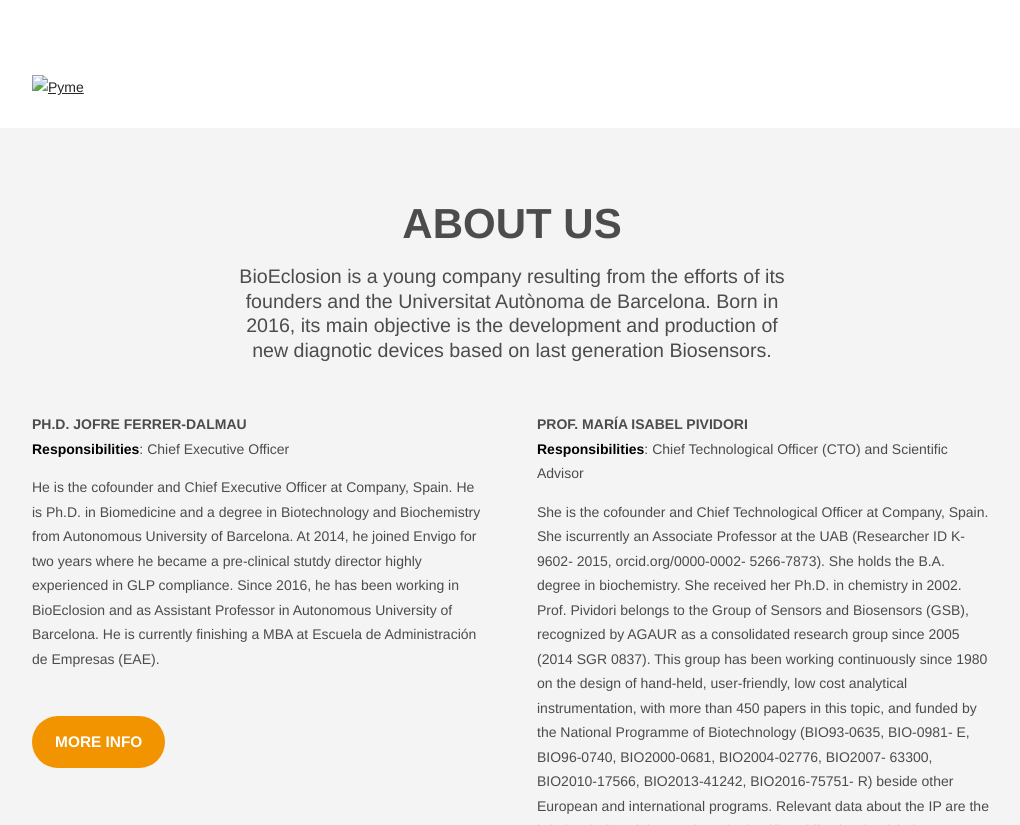
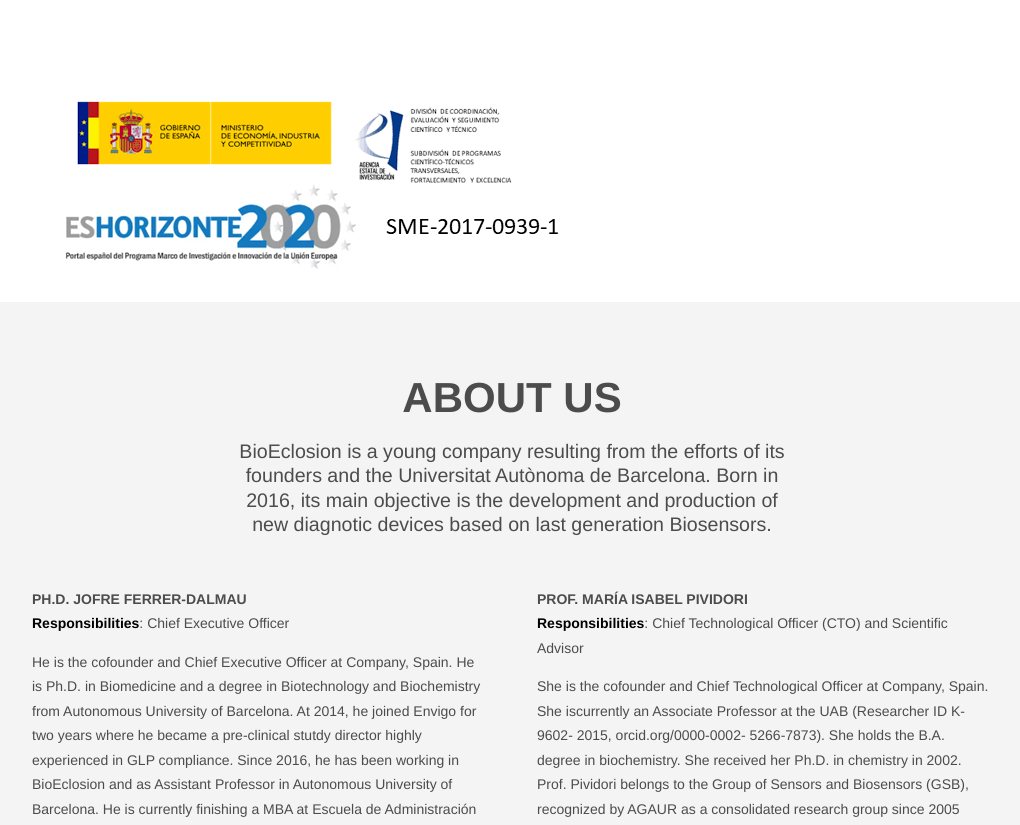
Before and after one commit to bioeclosion/bioeclosion.github.io, a plain HTML site: page index.html in a window 1280 px wide. Shown: the part 2612-3437 px from the top of the page, without its empty margins (128-1148 px from the left). Drawn offline with nearby package versions, Linux system fonts and the light colour scheme.

Commit message:
Update index.html

```diff
--- a/index.html
+++ b/index.html
@@ -173,7 +173,7 @@
 					<div class="row">
 					<div class="12u">
 						<section>
-							<a href="https://www.cdti.es/" target="_blank" class="image full"><img src="images/Pyme_v2.tif" alt="Pyme" /></a>
+							<a href="https://www.cdti.es/" target="_blank" class="image full"><img src="images/Pyme_v2.png" alt="Pyme" /></a>
 						</section>
 					</div>
 					<!-- <div class="3u">
```
